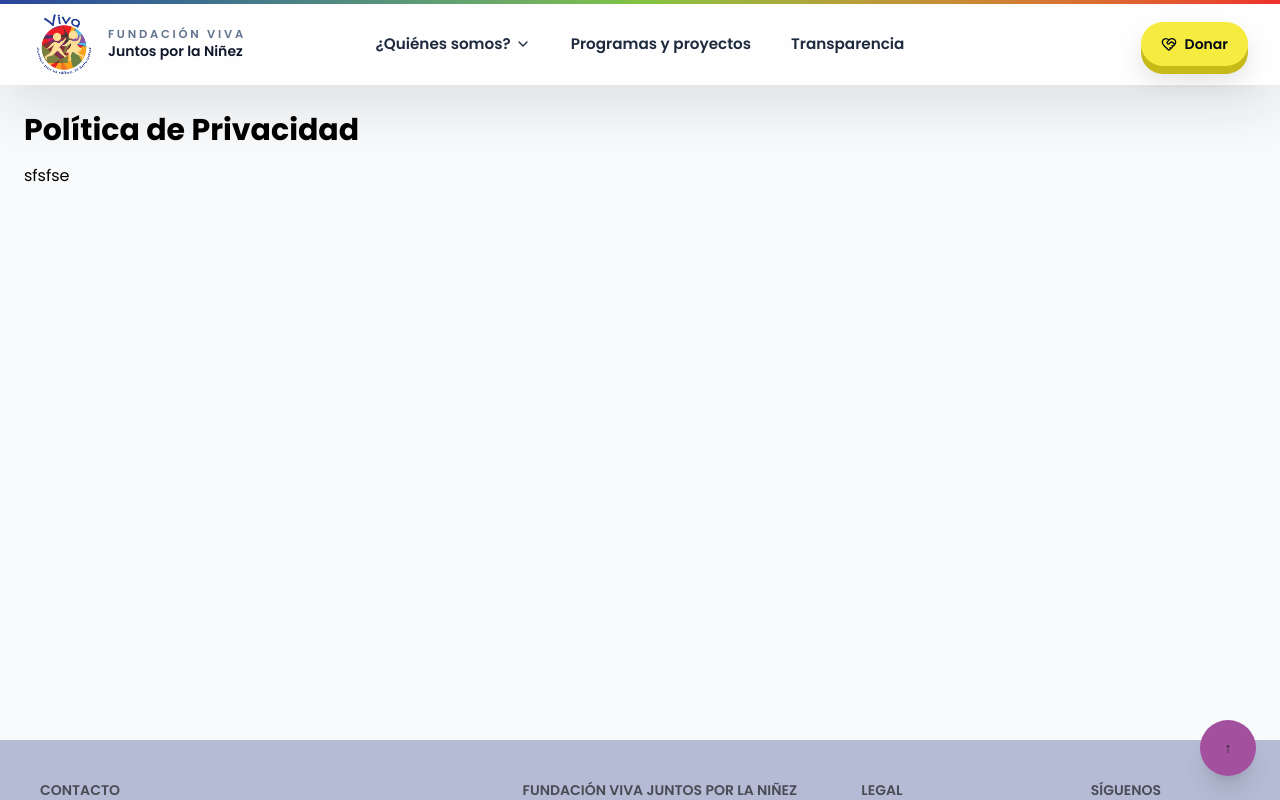
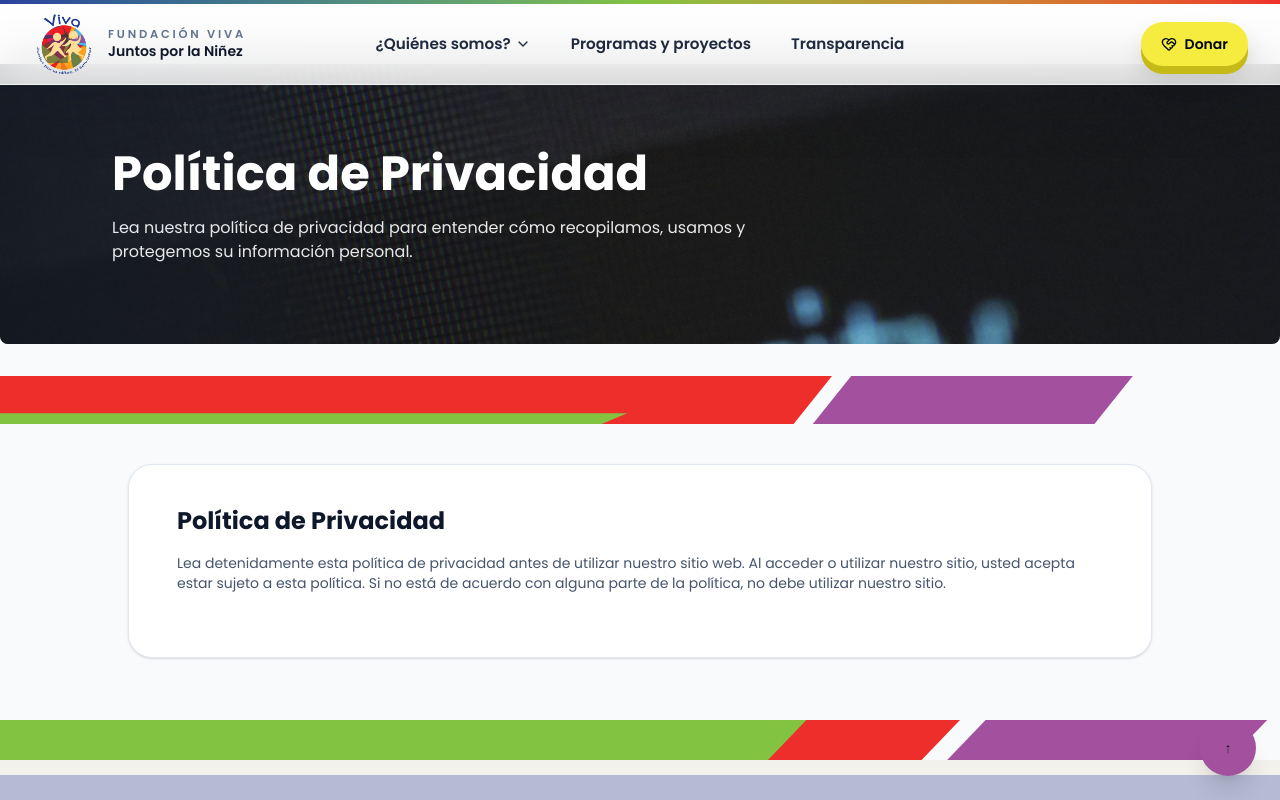
Before and after one commit to VivaJuntosPorLaNiniez/fundacion-sitio-web, a Next.js app: page /legal/politica-de-privacidad in a window 1280 px wide. Shown: the top 800 px of the page. Built offline with nearby package versions, Linux system fonts and the light colour scheme.

Commit message:
feature: componente de portada y plantillas para paginas legales

```diff
--- a/src/app/legal/politica-de-privacidad/page.js
+++ b/src/app/legal/politica-de-privacidad/page.js
@@ -1,8 +1,31 @@
-export default function DesarrolloEconomicoPage() {
+import MarcoAbajo from "@/components/ui/MarcoAbajo";
+import MarcoArriba from "@/components/ui/MarcoArriba";
+import MiniPortada from "@/components/ui/MiniPortada";
+
+export default function PoliticaDePrivacidadPage() {
 	return (
-		<section className="px-6 py-12">
-			<h1 className="text-3xl font-bold">Política de Privacidad</h1>
-			<p className="mt-4">sfsfse</p>
+		<>
+		<MiniPortada
+			imageSrc="/portadas/security.jpg"
+			imageAlt="Política de Privacidad"
+			title="Política de Privacidad"
+			description="Lea nuestra política de privacidad para entender cómo recopilamos, usamos y protegemos su información personal."
+		/>
+		<MarcoArriba/>
+		<section className="px-6 py-8">
+			<div className="mx-auto w-full max-w-5xl">
+				<div className="rounded-3xl border border-slate-200 bg-white px-8 py-10 shadow-sm md:px-12">
+					<h2 className="text-2xl font-bold text-slate-900">Política de Privacidad</h2>
+					<p className="mt-4 text-sm text-slate-600">
+						Lea detenidamente esta política de privacidad antes de utilizar nuestro sitio web. Al acceder o utilizar nuestro sitio, usted acepta estar sujeto a esta política. Si no está de acuerdo con alguna parte de la política, no debe utilizar nuestro sitio.
+					</p>
+					<div className="mt-6 space-y-4 text-sm leading-7 text-slate-700">
+						{/* Aquí se agregará la política de privacidad oficiales de la fundación. */}
+					</div>
+				</div>
+			</div>
 		</section>
+		<MarcoAbajo/>
+		</>
 	);
 }
--- a/src/app/legal/terminos-y-condiciones/page.js
+++ b/src/app/legal/terminos-y-condiciones/page.js
@@ -1,8 +1,31 @@
-export default function DesarrolloEconomicoPage() {
+import MarcoAbajo from "@/components/ui/MarcoAbajo";
+import MarcoArriba from "@/components/ui/MarcoArriba";
+import MiniPortada from "@/components/ui/MiniPortada";
+
+export default function TerminosYCondicionesPage() {
 	return (
-		<section className="px-6 py-12">
-			<h1 className="text-3xl font-bold">Terminos y condiciones</h1>
-			<p className="mt-4">fsdfsfs</p>
+		<>
+		<MiniPortada
+			imageSrc="/portadas/terms-and-conditions.jpg"
+			imageAlt="Términos y condiciones"
+			title="Términos y condiciones"
+			description="Lea nuestros términos y condiciones para entender cómo utilizamos sus datos y qué derechos tiene como usuario."
+		/>
+		<MarcoArriba/>
+		<section className="px-6 py-8">
+			<div className="mx-auto w-full max-w-5xl">
+				<div className="rounded-3xl border border-slate-200 bg-white px-8 py-10 shadow-sm md:px-12">
+					<h2 className="text-2xl font-bold text-slate-900">Términos y condiciones</h2>
+					<p className="mt-4 text-sm text-slate-600">
+						Lea detenidamente estos términos y condiciones antes de utilizar nuestro sitio web. Al acceder o utilizar nuestro sitio, usted acepta estar sujeto a estos términos. Si no está de acuerdo con alguna parte de los términos, no debe utilizar nuestro sitio.
+					</p>
+					<div className="mt-6 space-y-4 text-sm leading-7 text-slate-700">
+						{/* Aquí se agregarán los términos y condiciones oficiales de la fundación. */}
+					</div>
+				</div>
+			</div>
 		</section>
+		<MarcoAbajo/>
+		</>
 	);
 }
--- a/src/app/programas-y-proyectos/page.js
+++ b/src/app/programas-y-proyectos/page.js
@@ -5,23 +5,19 @@ import MarcoArriba from '@/components/ui/MarcoArriba';
 import MarcoAbajo from '@/components/ui/MarcoAbajo';
 import EstrategiasOpciones from '@/components/programas/EstrategiasOpciones';
 import Lista from '@/components/programas/Lista';
+import MiniPortada from '@/components/ui/MiniPortada';
 
 export default function ProgramasPage() {
 	const { programas } = useProgramas();
 
 	return (
 		<>
-		{/* Hero */}
-		<div className="relative w-full h-50 md:h-70 overflow-hidden rounded-b-lg">
-			<img src="/portadas/ninas.jpg" alt="Dos niñas sonriendo" className="absolute inset-0 w-full h-full object-cover object-top" />
-			<div className="absolute inset-0 bg-linear-to-r from-[#111827]/60 via-transparent to-[#111827]/20"></div>
-			<div className="relative z-10 max-w-6xl mx-auto h-full flex items-center px-6 md:px-12">
-				<div className="text-white">
-					<h1 className="text-3xl md:text-5xl font-extrabold leading-tight">Programas y Proyectos</h1>
-					<p className="mt-3 max-w-2xl text-sm md:text-base text-white/90">Contribuimos al desarrollo territorial a través de programas y proyectos que promueven derechos, participación y sostenibilidad.</p>
-				</div>
-			</div>
-		</div>
+		<MiniPortada
+			imageSrc="/portadas/ninas.jpg"
+			imageAlt="Dos niñas sonriendo"
+			title="Programas y Proyectos"
+			description="Contribuimos al desarrollo territorial a través de programas y proyectos que promueven derechos, participación y sostenibilidad."
+		/>
 		<MarcoArriba/>
 		<section className="max-w-6xl mx-auto px-6 md:px-0 py-10 grid grid-cols-1 lg:grid-cols-3 gap-8">
 			<div className="lg:col-span-1 space-y-6">
--- /dev/null
+++ b/src/components/ui/MiniPortada.js
@@ -0,0 +1,27 @@
+export default function MiniPortada({
+	imageSrc = '',
+	imageAlt = '',
+	title = '',
+	description = '',
+}) {
+	return (
+		<div className="relative w-full h-50 md:h-70 overflow-hidden rounded-b-lg">
+			<img
+				src={imageSrc}
+				alt={imageAlt}
+				className="absolute inset-0 w-full h-full object-cover object-top"
+			/>
+			<div className="absolute inset-0 bg-linear-to-r from-[#111827]/60 via-transparent to-[#111827]/20"></div>
+			<div className="relative z-10 max-w-6xl mx-auto h-full flex items-center px-6 md:px-12">
+				<div className="text-white">
+					{title ? (
+						<h1 className="text-3xl md:text-5xl font-extrabold leading-tight">{title}</h1>
+					) : null}
+					{description ? (
+						<p className="mt-3 max-w-2xl text-sm md:text-base text-white/90">{description}</p>
+					) : null}
+				</div>
+			</div>
+		</div>
+	);
+}
```
Also changed, not shown: public/portadas/security.jpg (added), public/portadas/terms-and-conditions.jpg (added).
